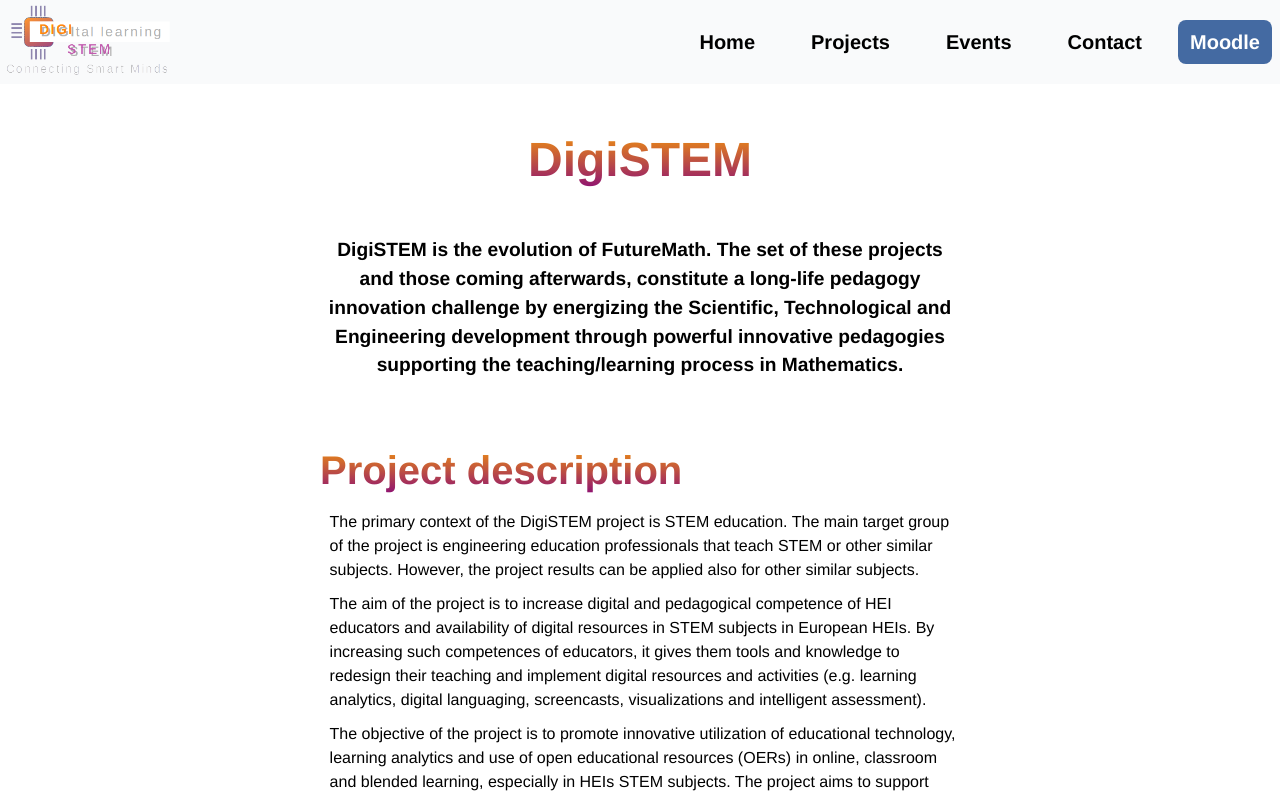
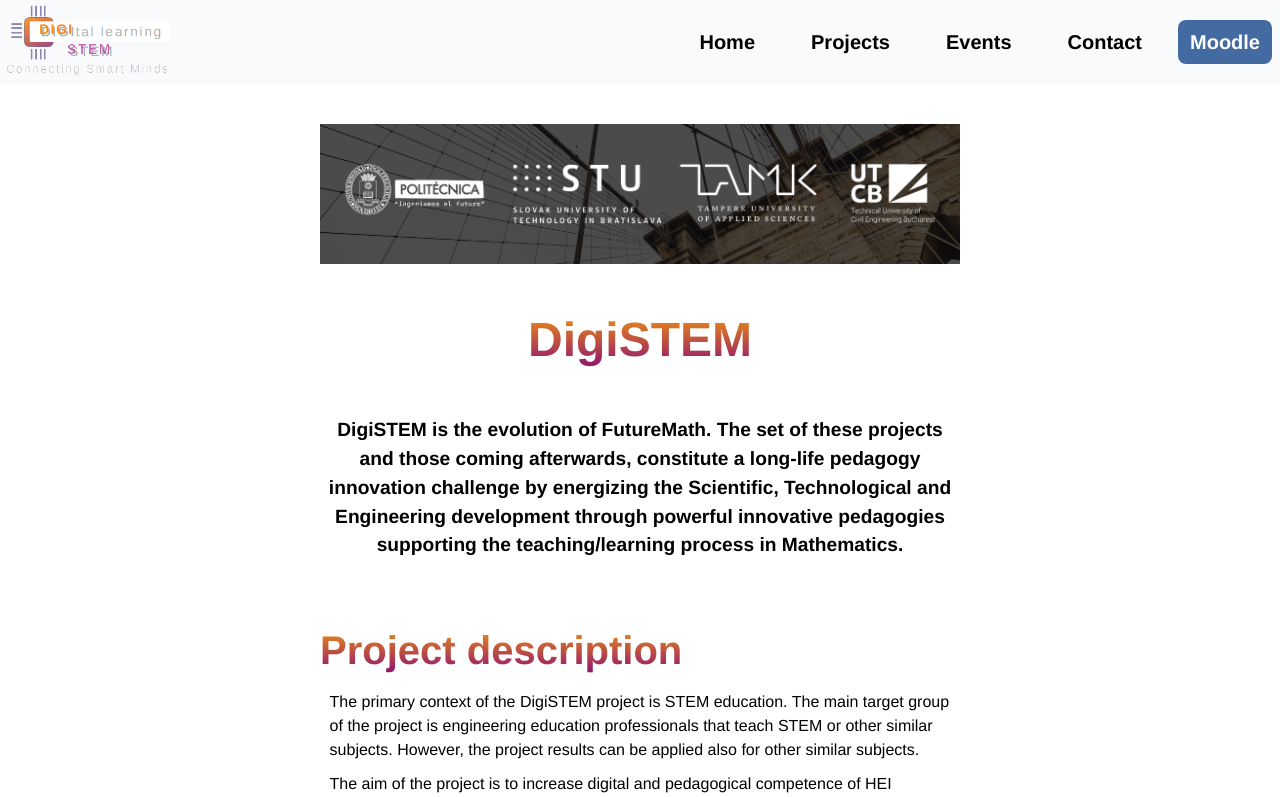
Before and after one commit to duongwalker/digistem-project, a React (Vite) app: page /projects in a window 1280 px wide. Shown: the top 797 px of the page. Built offline with nearby package versions, Linux system fonts and the light colour scheme.

Commit message:
Add revised banner to assets and project page

```diff
--- a/src/components/ProjectsPage/ProjectsPage.css
+++ b/src/components/ProjectsPage/ProjectsPage.css
@@ -63,3 +63,13 @@
     border-radius: 25px;
     margin: 40px auto;
 }
+
+.project-image-container {
+    text-align: center;
+    margin-bottom: 40px;
+}
+
+.project-image-container img {
+    /* max-width: 100%;
+    height: auto; */
+}
--- a/src/components/ProjectsPage/ProjectsPage.tsx
+++ b/src/components/ProjectsPage/ProjectsPage.tsx
@@ -1,8 +1,15 @@
 import './ProjectsPage.css';
+import banner from '/src/assets/banner.png';
 
 const ProjectsPage = () => {
   return (
+
     <div className="project-container">
+
+      <div className='project-image-container'>
+        <img src={banner} alt='Banner'></img>
+      </div>
+
       <header className="project-header">
         <h1 className="project-title">DigiSTEM</h1>
         <p className="project-intro">
```
Also changed, not shown: src/assets/banner.png (added), 1 other file (tests, documents, lock files or other folders).
